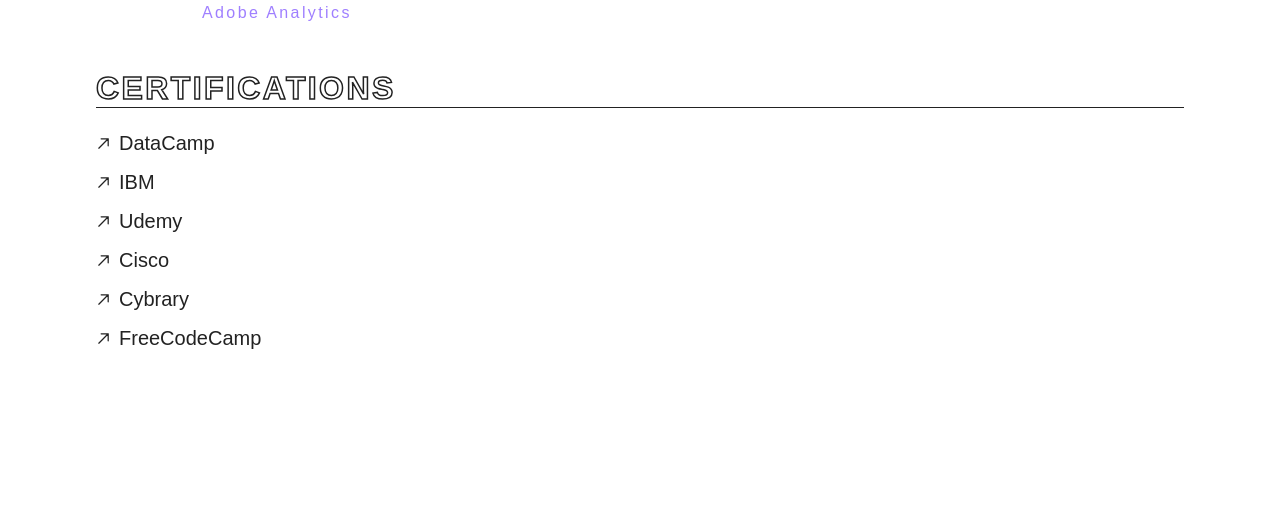
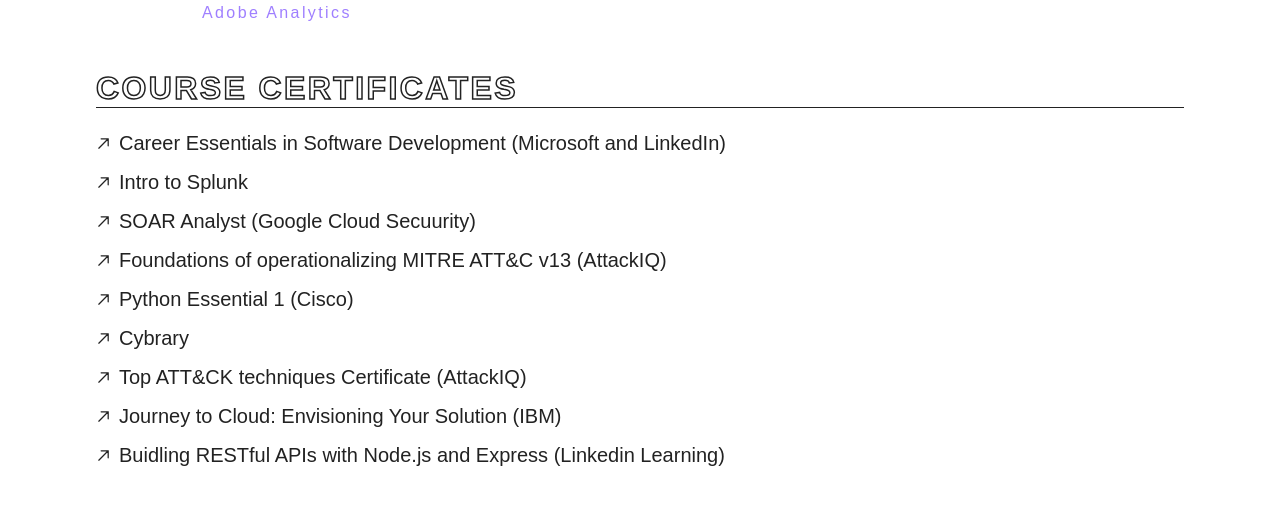
Before and after one commit to hatt3r/PortFolio, a Next.js app: page /skills in a window 1280 px wide. Shown: the part 1818-2323 px from the top of the page. Before the commit the page ends 2264 px from the top, so only its background shows below. Built offline with nearby package versions, Linux system fonts and the light colour scheme; a web font is replaced by a local one.

Commit message:
certification update

```diff
--- a/pages/skills.tsx
+++ b/pages/skills.tsx
@@ -399,31 +399,45 @@
       ],
     },
   ];
-  const certifications: Certifications[] = [
+  const certifications:  Certifications[] = [
     {
-      name: "DataCamp",
-      url: "https://drive.google.com/drive/folders/1SSJxSzndGYPZsI6rEBBJjIhGJrYWMQJG?usp=drive_link",
+      name: "Career Essentials in Software Development (Microsoft and LinkedIn)",
+      url: "https://www.linkedin.com/learning/certificates/3c7b0af240d31f902901846c105f613001b054d72dbe3e07777571f7bbb629b0?lipi=urn%3Ali%3Apage%3Ad_flagship3_profile_view_base_certifications_details%3BXfjwNmcrQW6Bk0esGx%2FnSQ%3D%3D"
     },
     {
-      name: "IBM",
-      url: "https://drive.google.com/file/d/1GMzSoTnYq8f0S3Xia7THpoaK4cyK00tI/view?usp=sharing",
+      name: "Intro to Splunk",
+      url: "https://drive.google.com/file/d/1Ij7BEeVicVYz7YoHr-wMMfYBt7COlXYH/view?usp=sharing",
     },
     {
-      name: "Udemy",
-      url: "https://drive.google.com/drive/folders/1gXwFW9a59z1vb2qjcS4WY34sDOlq3P8S?usp=drive_link",
+      name: "SOAR Analyst (Google Cloud Secuurity)",
+      url: "https://learn.chronicle.security/certificates/pt3uvd8oq1",
     },
     {
-      name: "Cisco",
-      url: "https://drive.google.com/drive/folders/1rj8N48TCiSqxVI9pr0n6_5t34CzOPd97?usp=drive_link",
+      name: "Foundations of operationalizing MITRE ATT&C v13 (AttackIQ)",
+      url: "https://www.academy.attackiq.com/certificate/6711?resource_id=10847&user_id=226533&type=course",
+    },
+    {
+      name: "Python Essential 1 (Cisco)",
+      url: "https://www.credly.com/badges/e922419c-0387-4e24-8461-64686c42ed88/linked_in_profile",
     },
     {
       name: "Cybrary",
       url: "https://drive.google.com/drive/folders/1_IT3Wp9kuFdz0VtHJz8KAwI1sR_N1TmK?usp=drive_link",
     },
     {
-      name: "FreeCodeCamp",
-      url: "https://www.freecodecamp.org/certification/serenemat/javascript-algorithms-and-data-structures",
+      name: "Top ATT&CK techniques Certificate (AttackIQ)",
+      url: "https://academy.attackiq.com/certificate/6711?resource_id=5847&user_id=226533&type=course",
     },
+    {
+      name: "Journey to Cloud: Envisioning Your Solution (IBM)",
+      url: "https://www.credly.com/go/ZtIE0VGn"
+    },
+    {
+      name: "Buidling RESTful APIs with Node.js and Express (Linkedin Learning)",
+      url: "https://www.linkedin.com/learning/certificates/bed8a50679ab1a7c3acb6f76c6b82ceae5650fca1e1c0a2417167355071ba000?lipi=urn%3Ali%3Apage%3Ad_flagship3_profile_view_base_certifications_details%3BXfjwNmcrQW6Bk0esGx%2FnSQ%3D%3D",
+    },
+
+
   ];
   return (
     <>
@@ -509,7 +523,7 @@
               initial={{ y: "50%", opacity: 0 }}
               transition={{ delay: 0.1, duration: 0.5 }}
             >
-              Certifications
+              Course Certificates
             </motion.h2>
           </div>
           <ul className="skills-certif__cards">
```
